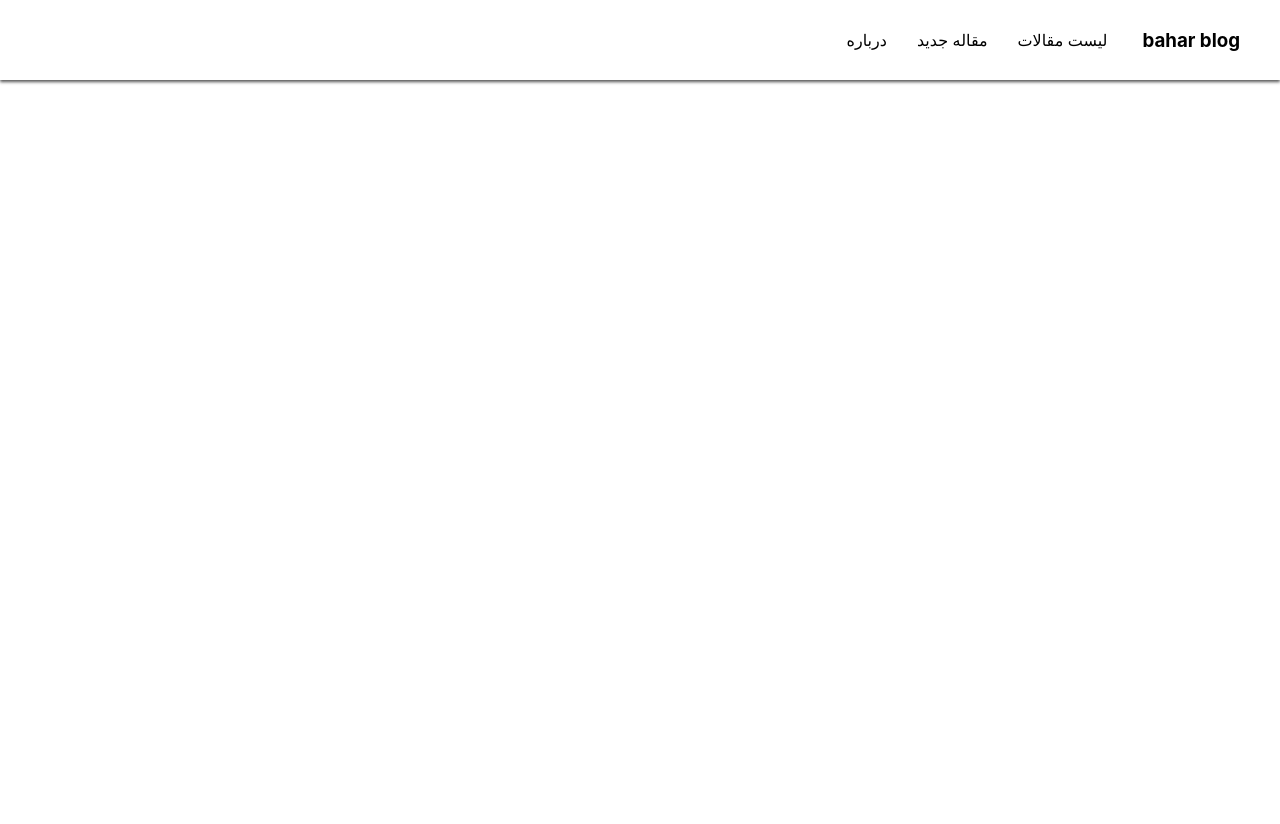
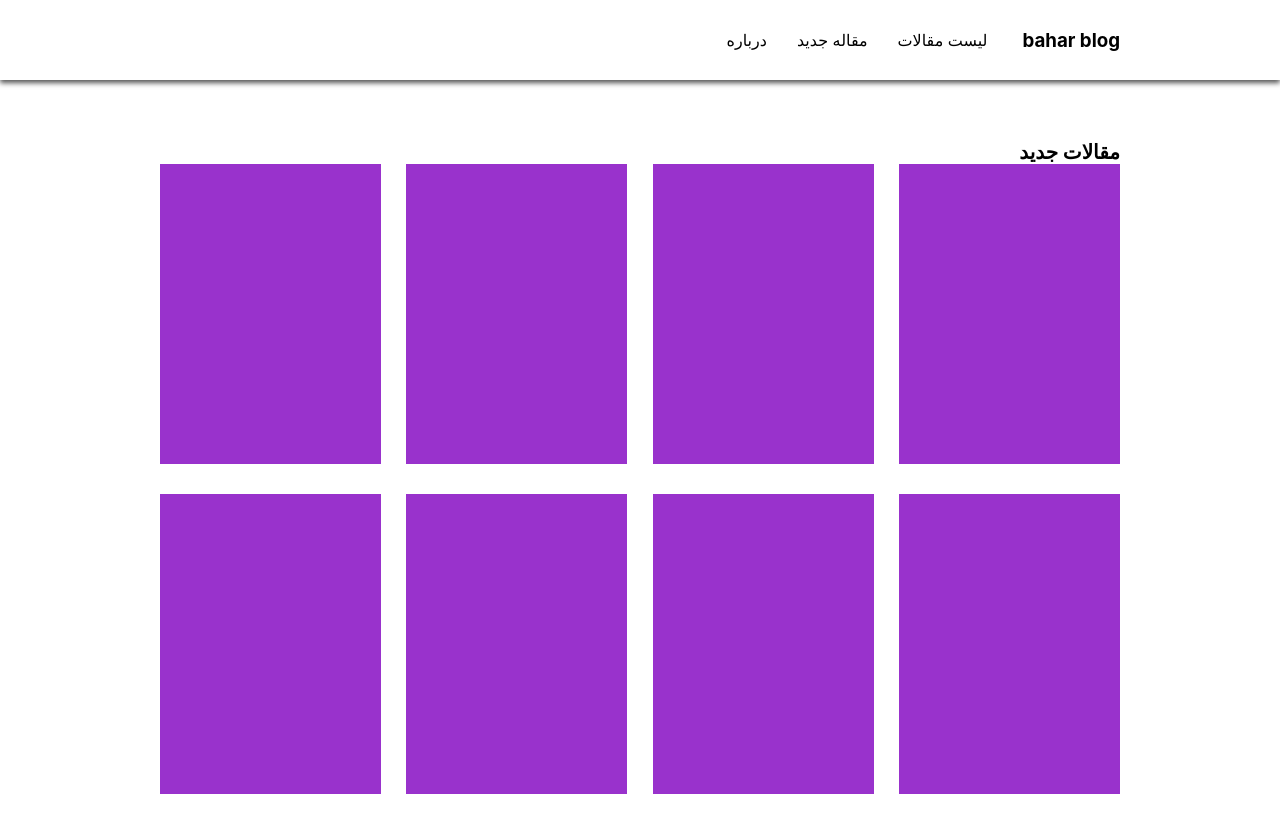
Before and after one commit to mahsasol/baharbahar, a React (Create React App) app: page / in a window 1280 px wide. Before the commit the page ends 800 px from the top, so only its background shows below. Built offline with nearby package versions, Linux system fonts and the light colour scheme.

Commit message:
17-18 lesson Add articles with styled and add container

```diff
--- /dev/null
+++ b/src/components/article/Article.jsx
@@ -0,0 +1,12 @@
+import styled from "./article.module.css"
+
+function Article() {
+    return (
+        <div className={styled.articleWrapper}>
+
+
+
+        </div>
+    )
+}
+export default Article
--- /dev/null
+++ b/src/components/article/article.module.css
@@ -0,0 +1,6 @@
+.articleWrapper{
+    width: 23%;
+    height: 300px;
+    background-color:darkorchid;
+    margin-bottom: 30px;
+}
--- a/src/components/navbar/Navbar.jsx
+++ b/src/components/navbar/Navbar.jsx
@@ -5,6 +5,8 @@
     console.log(props)
 
     return (
+        <div className={styled.headerWrapper}>
+            <div className="container">
                 <div className={styled.header}>
                     <h3>{props.title}</h3>
                     <ul>
@@ -13,6 +15,8 @@
                         <li>درباره</li>
                     </ul>
                 </div>
+            </div>
+        </div>
     )
 }
 
--- a/src/components/navbar/navbar.module.css
+++ b/src/components/navbar/navbar.module.css
@@ -1,13 +1,14 @@
+.headerWrapper{
+    box-shadow: 0px 3px 5px #555;
+}
 .header {
     text-align: center;
-    box-shadow: 0px 2px 3px #555;
-    padding: 5px;
     height: 80px;
     display: flex;
     justify-content: end;
     align-items: center;
     flex-direction: row-reverse;
-    padding: 0 40px;
+
 }
 
 .header li:hover {
--- a/src/index.css
+++ b/src/index.css
@@ -16,3 +16,7 @@
   padding: 0;
   list-style: none;
 }
+.container{
+  padding: 0 160px;
+
+}
--- a/src/pages/home/home.jsx
+++ b/src/pages/home/home.jsx
@@ -1,12 +1,30 @@
+import Article from "../../components/article/Article";
 import Navbar from "../../components/navbar/Navbar";
+import styled from "./home.module.css"
 
-function Home(){
-    return(
-        <div>
+
+function Home() {
+    return (
+        <div className={styled.homeWrapper}>
             <Navbar title="bahar blog" />
 
+            <div className="container">
 
+                <h2>مقالات جدید</h2>
 
+                <div className={styled.articles}>
+                    <Article />
+                    <Article />
+                    <Article />
+                    <Article />
+
+                    <Article />
+                    <Article />
+                    <Article />
+                    <Article />
+                </div>
+
+            </div>
         </div>
     )
 }
--- /dev/null
+++ b/src/pages/home/home.module.css
@@ -0,0 +1,13 @@
+.homeWrapper {}
+
+.homeWrapper h2 {
+    text-align: right;
+    margin-top: 60px;
+    font-size: 20px;
+}
+
+.articles {
+    display: flex;
+    justify-content: space-between;
+    flex-wrap: wrap;
+}
```
Lines whose indentation alone changed are shown as unchanged.
